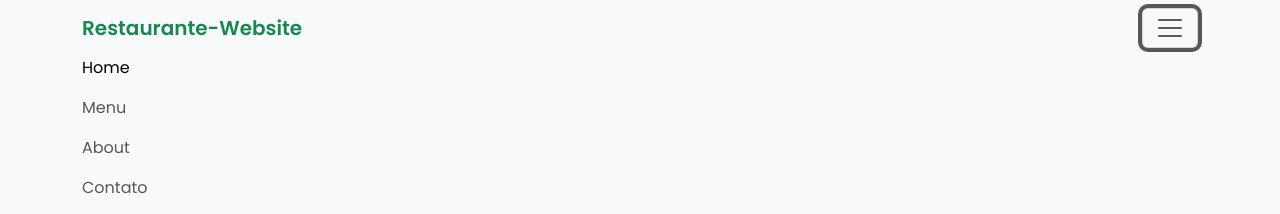
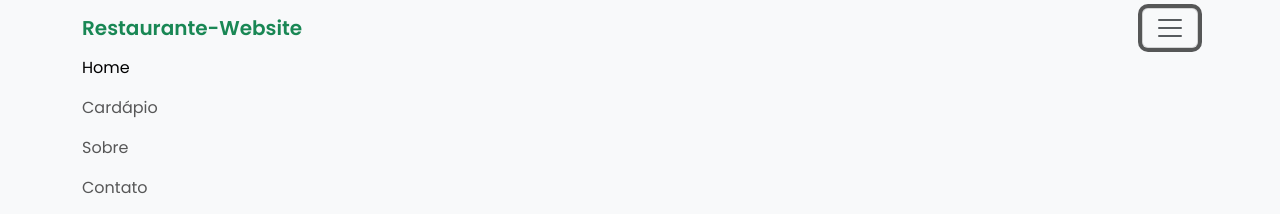
Before and after one commit to marivanenoronha/Restaurante-Website, a React (Create React App) app: page /about in a window 1280 px wide. Both pictures are taken after a click on the button 1170 px from the left and 28 px from the top of the page. Shown: the top 214 px of the page. Built offline with nearby package versions, Linux system fonts and the light colour scheme; the HTML template or start-up script is replaced by a standard one.

Commit message:
feat: change menu.css and app.js

```diff
--- a/src/App.js
+++ b/src/App.js
@@ -21,8 +21,8 @@ function App() {
           <Navbar.Collapse id='basic-navbar-nav'>
             <Nav className='me-auto justify-content-end w-100'>
               <Nav.Link href='/' className='active text-upercase'>Home</Nav.Link>
-              <Nav.Link href='/menu' className='text-upercase'>Menu</Nav.Link>
-              <Nav.Link href='/about' className='text-upercase'>About</Nav.Link>
+              <Nav.Link href='/menu' className='text-upercase'>Cardápio</Nav.Link>
+              <Nav.Link href='/about' className='text-upercase'>Sobre</Nav.Link>
               <Nav.Link href='/contact' className='text-upercase'>Contato</Nav.Link>
             </Nav>
           </Navbar.Collapse>
--- a/src/pages/menu.css
+++ b/src/pages/menu.css
@@ -24,7 +24,7 @@
 
     .menu-page .col-lg-6 {
         flex-direction: column;
-        gap: 20px;
+        gap: 15px;
 
     }
 
```
